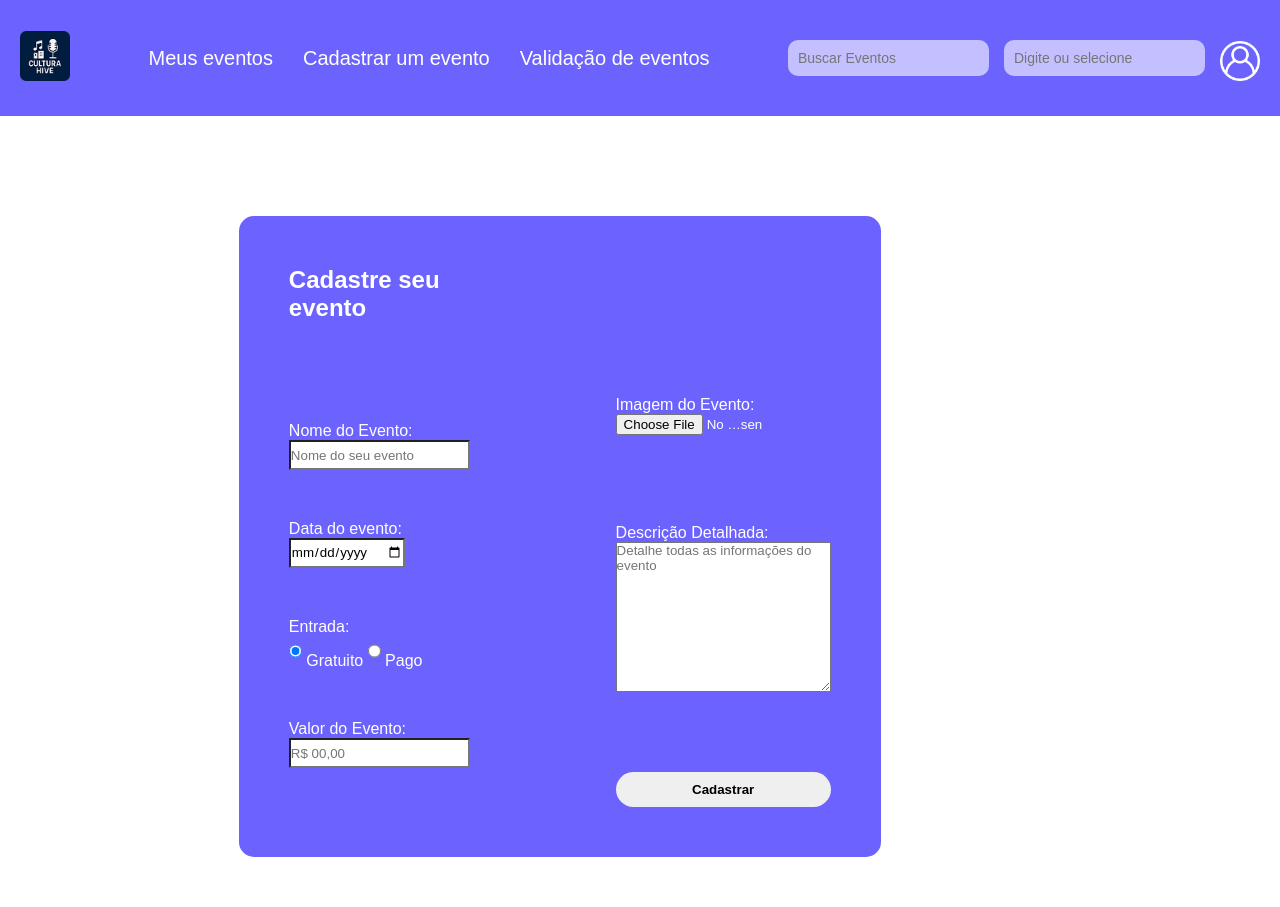
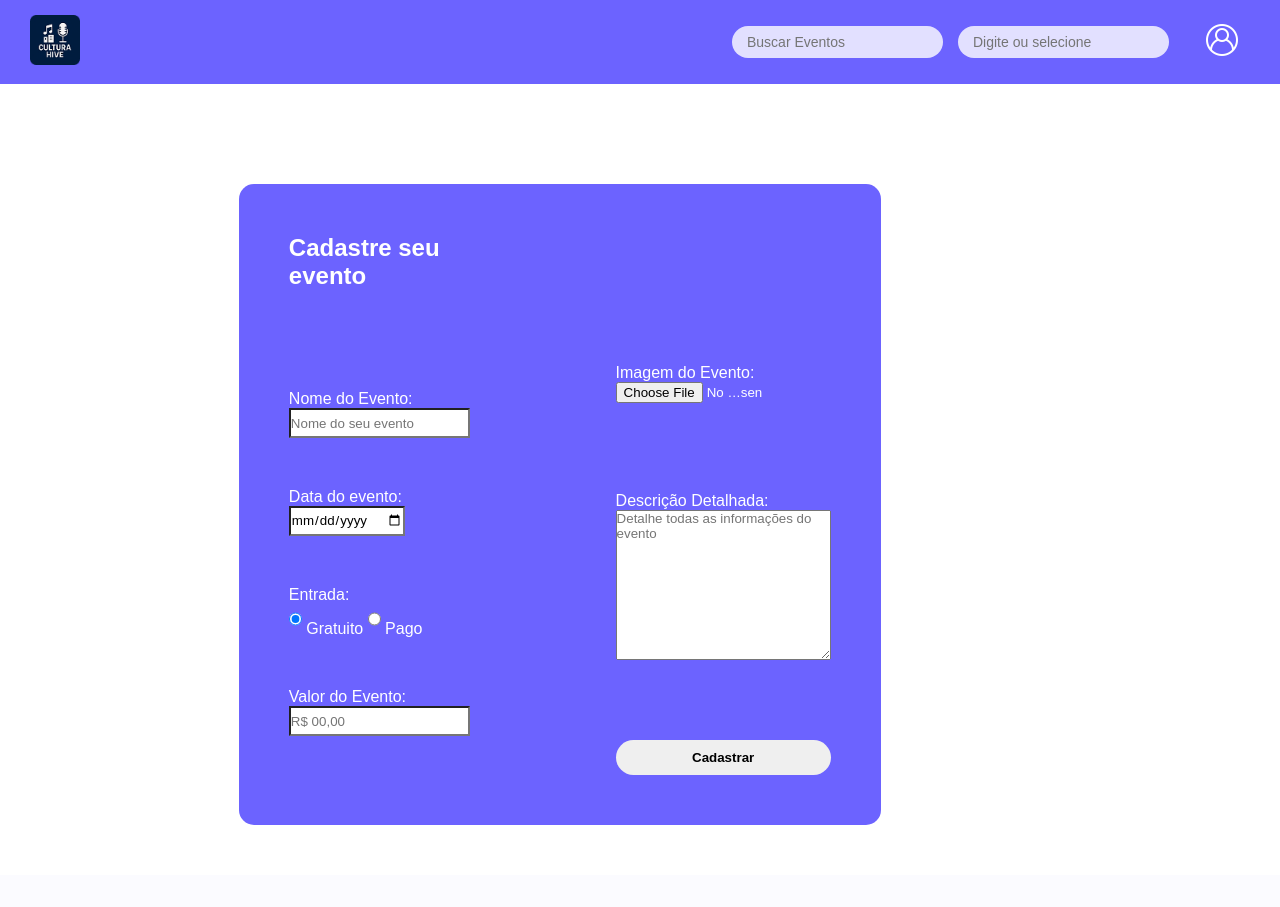
Before and after one commit to ChristianAcacio/Gerenciamento-de-eventos, a PHP site: page /cadastro_eventos.php in a window 1280 px wide. After the commit the page ends 825 px from the top, so only its background shows below. Run offline with PHP 8.4, Linux system fonts and the light colour scheme.

Commit message:
header de todas as páginas pronto

```diff
--- a/cadastro_eventos.php
+++ b/cadastro_eventos.php
@@ -1,3 +1,10 @@
+<?php
+session_start();
+include('php/conexao.php');
+
+$tipo_usuario = $_SESSION['tipo_usuario'] ?? null;
+?>
+
 <!DOCTYPE html>
 <html lang="pt-br">
 <head>
@@ -10,71 +17,56 @@
 <body class="principal">
 
     <header class="header">
+  <div class="logo">
+    <a href="index.php">
+      <img class="logo_img" src="style/img/Logo.png" alt="Logo do site" />
+    </a>
+  </div>
 
-        <picture class="logo">
-            <a href="index.php">
-                <img class="logo_img" src="style/img/Logo.png" alt="LOGO DO SITE">
-            </a>
-        </picture>
-
-        <div>
-
-            <ul class="nav_pc">
+  <div class="header-right">
 
 
-                <ol>
-                    <a href="Meus_eventos.php">Meus eventos</a>
-                </ol>
-
-                <ol>
-                    <a href="cadastro_eventos.php">Cadastrar um evento</a>
-                </ol>
-
-                <ol>
-                    <a href="validacao.php">Validação de eventos</a>
-                </ol>
-            </ul>
-
+    <!-- Menu principal -->
+    <nav class="nav-login">
+      <ul class="nav_pc">
+        <?php if ($tipo_usuario): ?>
+          <li><a href="Meus_eventos.php">Meus Eventos</a></li>
+            <?php if ($tipo_usuario === 'admin'): ?>
+              <li><a href="cadastro_eventos.php">Cadastrar um evento</a></li>
+              <li><a href="validacao.php">Validação de eventos</a></li>
+            <?php endif; ?>
+            <form action="#" class="search">
+              <div>
+                <input name="pesquisa" type="search" placeholder="Buscar Eventos" />
               </div>
-
               <div>
-            <form action="#" class="search">
-
-                <div class="search_header">
-                    <div>
-                        <input name="pesquisa" type="list" placeholder="Buscar Eventos">
-                    </div>
-
-
-                    <div>
-                        <input list="cidades" id="cidade" name="cidade" placeholder="Digite ou selecione">
+                <input list="cidades" id="cidade" name="cidade" placeholder="Digite ou selecione" />
                   <datalist id="cidades">
                   <option value="Juazeiro do Norte">
                 </datalist>
               </div>
+            </form>
+          <li><a href="php/logout.php">Logout</a></li>
+        <?php else: ?>
+            <form action="#" class="search">
+              <div>
+                <input name="pesquisa" type="search" placeholder="Buscar Eventos" />
               </div>
-
               <div>
-                    <ul>
-                        <ol>
-                            <picture class="login_icone" >
-                                <a href="login.php">
-                                    <img class="login_icone_img" src="style/img/user-interface.png" alt="Imagem de login" >
+                <input list="cidades" id="cidade" name="cidade" placeholder="Digite ou selecione" />
+                  <datalist id="cidades">
+                  <option value="Juazeiro do Norte">
+                </datalist>
+              </div>
+            </form>
+          <li>
+            <a href="login.php" class="login-icon">
+              <img class="login_icone_img" src="style/img/user-interface.png" alt="Ícone de login">
             </a>
-                            </picture>
-                        </ol>
+          </li>
+        <?php endif; ?>
       </ul>
-                </div>
-
-            </form>
-        </div>
-
-        <div class="menu_nav" id="menu_nav">
-            <div class="menu_nav_content">
-                <a href="validacao.php">Validação de eventos</a>
-                <a href="Meus_eventos.php">Meus eventos</a>
-                <a href="#">Cadastrar eventos</a>
-            </div>
+    </nav>
   </div>
 </header>
 
--- a/index.php
+++ b/index.php
@@ -95,14 +95,12 @@ $eventos_aprovados = $stmt->fetchAll(PDO::FETCH_ASSOC);
     </div>
 </section>
 
-  <!-- Navegação do slider manual -->
 <nav class="nav-manual" id="nav-slider">
     <label for="radio1" class="manual-btn"></label>
     <label for="radio2" class="manual-btn"></label>
     <label for="radio3" class="manual-btn"></label>
     <label for="radio4" class="manual-btn"></label>
 </nav>
-
   <!-- Datas -->
   <section class="organizar-datas">
     <div class="datas-background">
--- a/style/style.css
+++ b/style/style.css
@@ -280,100 +280,97 @@ body.cadastro {
     transform: scale(1.05);
 }
 
-header{
+.header {
     background-color: #6c63ff;
     display: flex;
     justify-content: space-between;
-  align-items: center; /* Alinha verticalmente */
-  padding: 20px;
-  position: relative; /* Importante para posicionamento */
+    align-items: center;
+    padding: 15px 30px;
+    position: relative;
 }
 
-.header-right {
+.nav_pc {
     display: flex;
-  flex-direction: row;
     align-items: center;
-  justify-content: center;
-  gap: 20px;
+    gap: 25px;
+    margin: 0;
+    padding: 0;
+    list-style: none;
 }
 
-.nav-login {
-  margin-left: auto; /* Empurra o menu para a direita */
+.nav_pc a {
+    color: white;
+    text-decoration: none;
+    font-size: 16px;
+    font-weight: 500;
+    transition: all 0.3s;
+    padding: 8px 12px;
+    border-radius: 4px;
 }
 
-.login_icone img a{
-    display: none;
+.nav_pc a:hover {
+    background-color: rgba(255, 255, 255, 0.2);
 }
 
-.login_icone_img{
-    height: 40px;
-    width: 40px;
+.search {
+    display: flex;
+    gap: 15px;
 }
 
-.search_header{
-    display: flex;
-    flex-direction: row;
-    gap: 15px;
-    justify-content: center;
-    align-items: center;
-    margin-top: 10px;
+.search input {
+    padding: 8px 15px;
+    border: none;
+    border-radius: 20px;
+    background: rgba(255, 255, 255, 0.8);
+    font-size: 14px;
+    min-width: 180px;
 }
 
-.search{
-    display: flex;
-    flex-direction: row;
+.search input:focus {
+    outline: none;
+    background: white;
+    box-shadow: 0 0 0 2px rgba(108, 99, 255, 0.5);
+}
+
+.login_icone_img {
+    width: 32px;
+    height: 32px;
+    transition: transform 0.3s;
+}
+
+.login_icone_img:hover {
+    transform: scale(1.1);
+}
+
+@media (max-width: 900px) {
+    .header {
+        flex-wrap: wrap;
+        gap: 15px;
+        padding: 15px;
+    }
+
+    .nav_pc {
+        gap: 15px;
+        flex-wrap: wrap;
         justify-content: center;
-    align-items: center;
-    gap: 15px;
-    margin-top: 10px;
+    }
+
+    .search {
+        order: 3;
+        width: 100%;
+    }
+
+    .search input {
+        width: 100%;
+    }
 }
 
 
 
-header input {
-    width: 100%;
-    padding: 10px;
-    margin-bottom: 20px;
-    border-radius: 10px;
-    border: none;
-    outline: none;
-    background: rgba(255, 255, 255, 0.6);
-    font-size: 14px;
-    transition: all 0.3s ease;
-}
-
-header input:focus {
-    background: white;
-    box-shadow: 0 0 0 2px #6c63ff;
-}
-
-.nav_pc a{
-    text-decoration: none;
-    color: white;
-    font-size: 20px;
-}
-
-.nav_pc li{
-    text-decoration: none;
-    list-style: none;
-    transition: 0.5s ease;
-}
-
-.nav_pc li:hover{
-    transform: scale(1.05);
-    cursor: pointer;
-}
 
 
-.nav_pc{
-    display: flex;
-    flex-direction: row;
-    justify-content: center;
-    align-items: center;
-    gap: 30px;
-    margin-top: 0px;
 
-}
+
 
 
 
```
Also changed, not shown: other parts of style/style.css (+63 -1 lines), Descricao.php (+58 -7 lines), Meus_eventos.php (+37 -24 lines), validacao.php (+39 -52 lines). Lines whose indentation alone changed are shown as unchanged.
